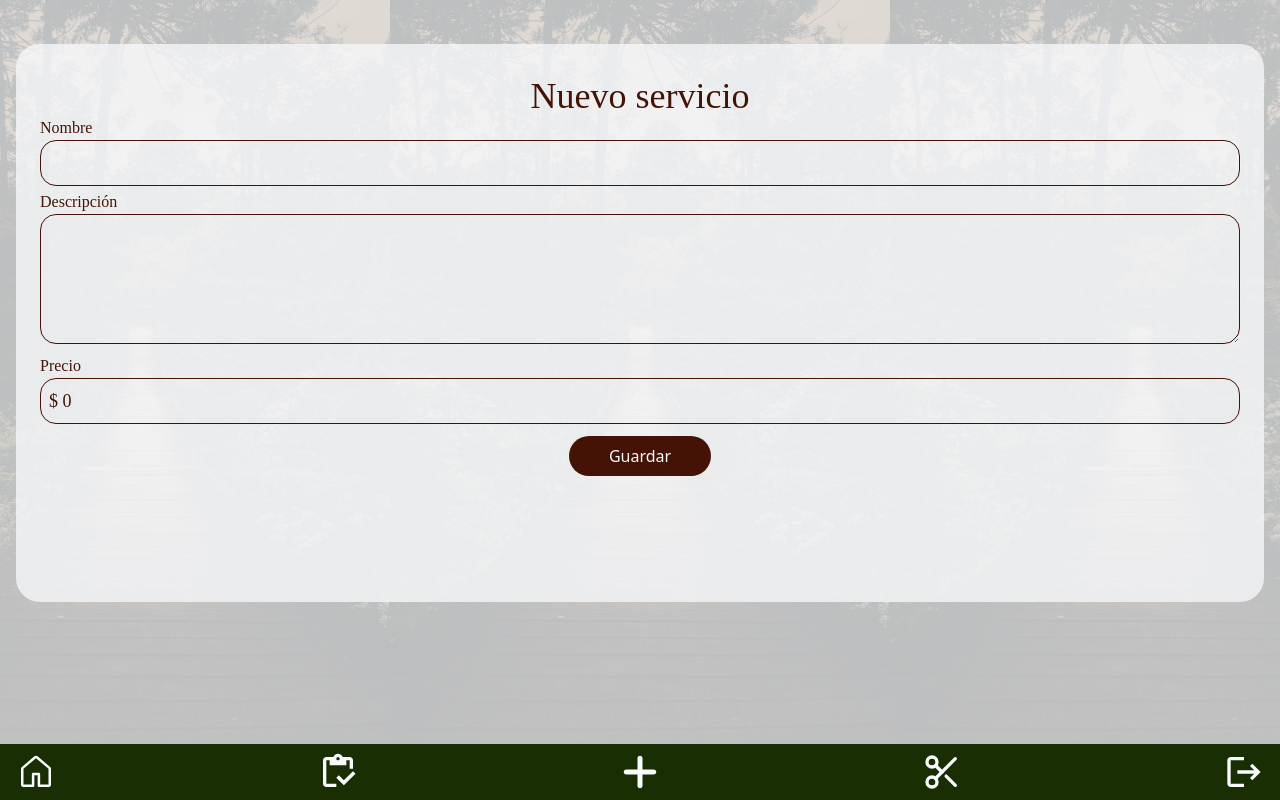
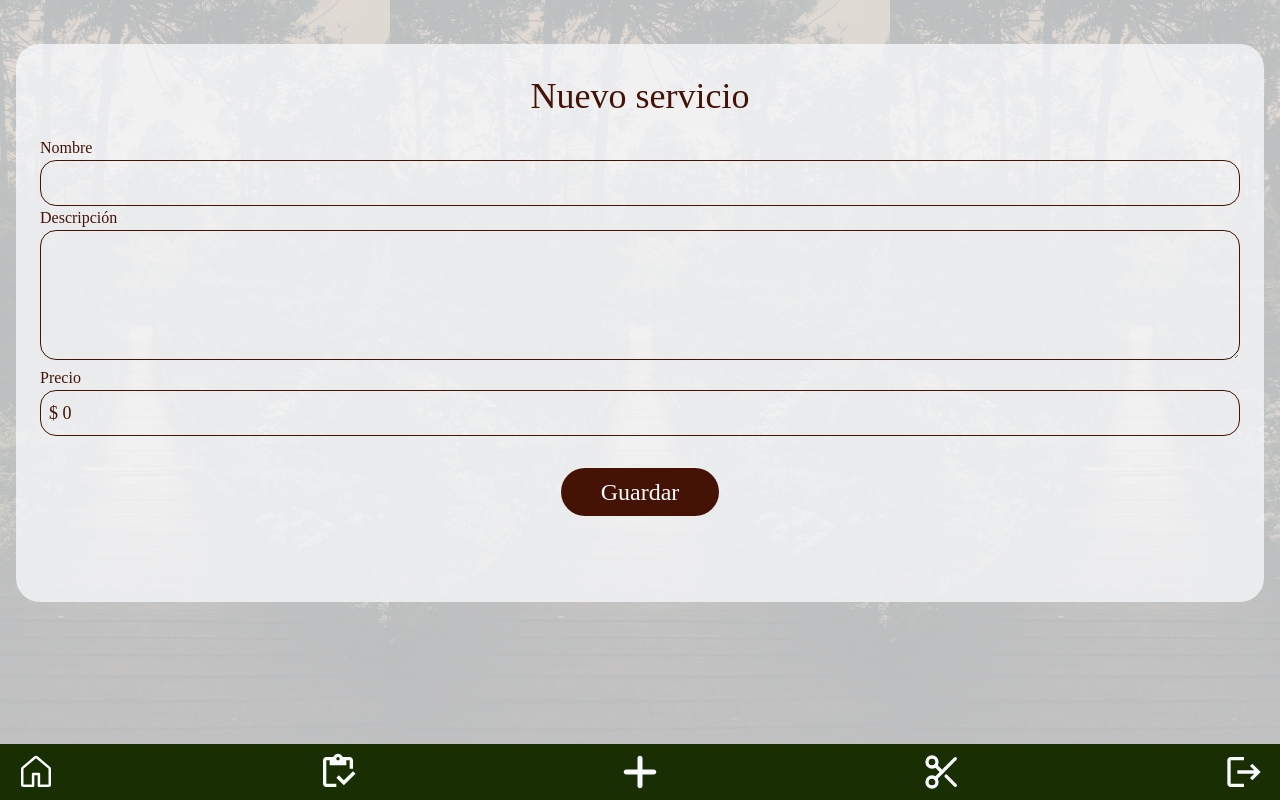
Before and after one commit to La-Galeria/la-galeria-app, a Next.js app: page /nuevo/servicio in a window 1280 px wide. Built offline with nearby package versions, Linux system fonts and the light colour scheme.

Commit message:
fix: add div to add space to form button from fields

```diff
--- a/src/components/forms/formWrapper.tsx
+++ b/src/components/forms/formWrapper.tsx
@@ -10,9 +10,12 @@ interface FormWrapperProps {
 
 export default function FormWrapper({ action, children }: FormWrapperProps) {
   return (
-    <Form action={action} className="w-full flex flex-col items-center gap-1 px-4">
-      {children}
-      <PrimaryButton type="submit">Guardar</PrimaryButton>
+    <Form
+      action={action}
+      className="w-full flex flex-col items-center justify-between gap-1 px-4 h-100"
+    >
+      <div className="w-full my-5">{children}</div>
+      <PrimaryButton type="submit"><h3>Guardar</h3></PrimaryButton>
     </Form>
   );
 }
```
